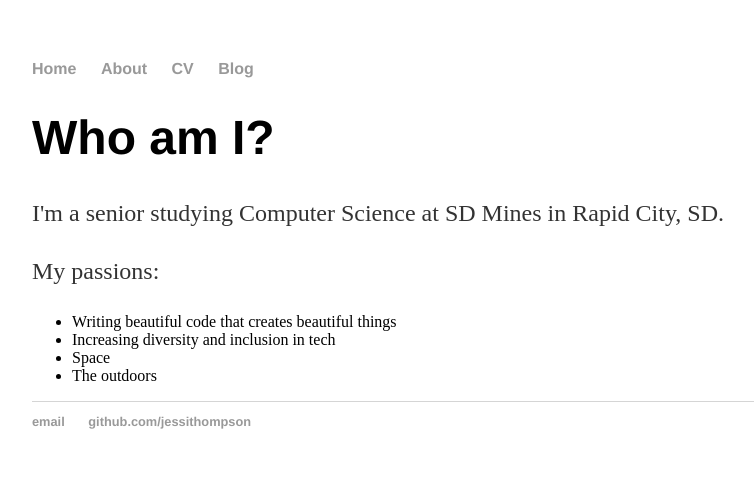
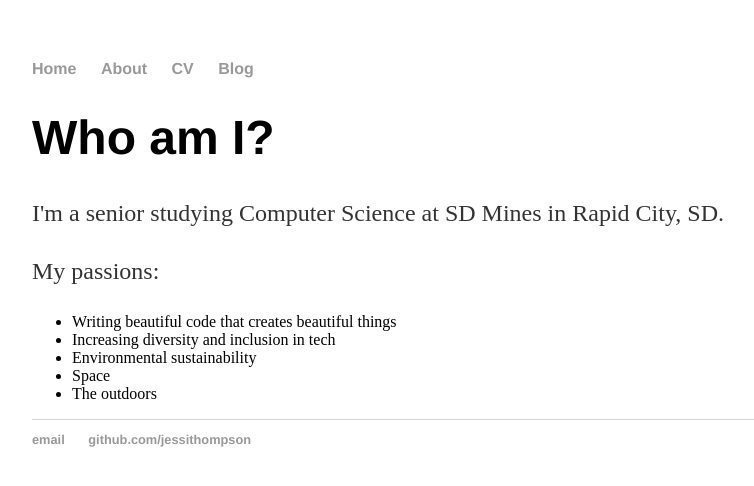
Before and after one commit to jessithompson/jessithompson.github.io, a Jekyll site: the page built from about/index.html, in a window 1280 px wide. Shown: the top 486 px of the page, without its empty margins (160-914 px from the left). Built offline with Jekyll 4.4.1, drawn with Linux system fonts in a browser that asks for light colours.

Commit message:
Update index.html

```diff
--- a/about/index.html
+++ b/about/index.html
@@ -9,6 +9,7 @@ title: Who am I?
   <ul>
     <li> Writing beautiful code that creates beautiful things
     <li> Increasing diversity and inclusion in tech
+    <li> Environmental sustainability
     <li> Space
     <li> The outdoors
  <ul>
```
